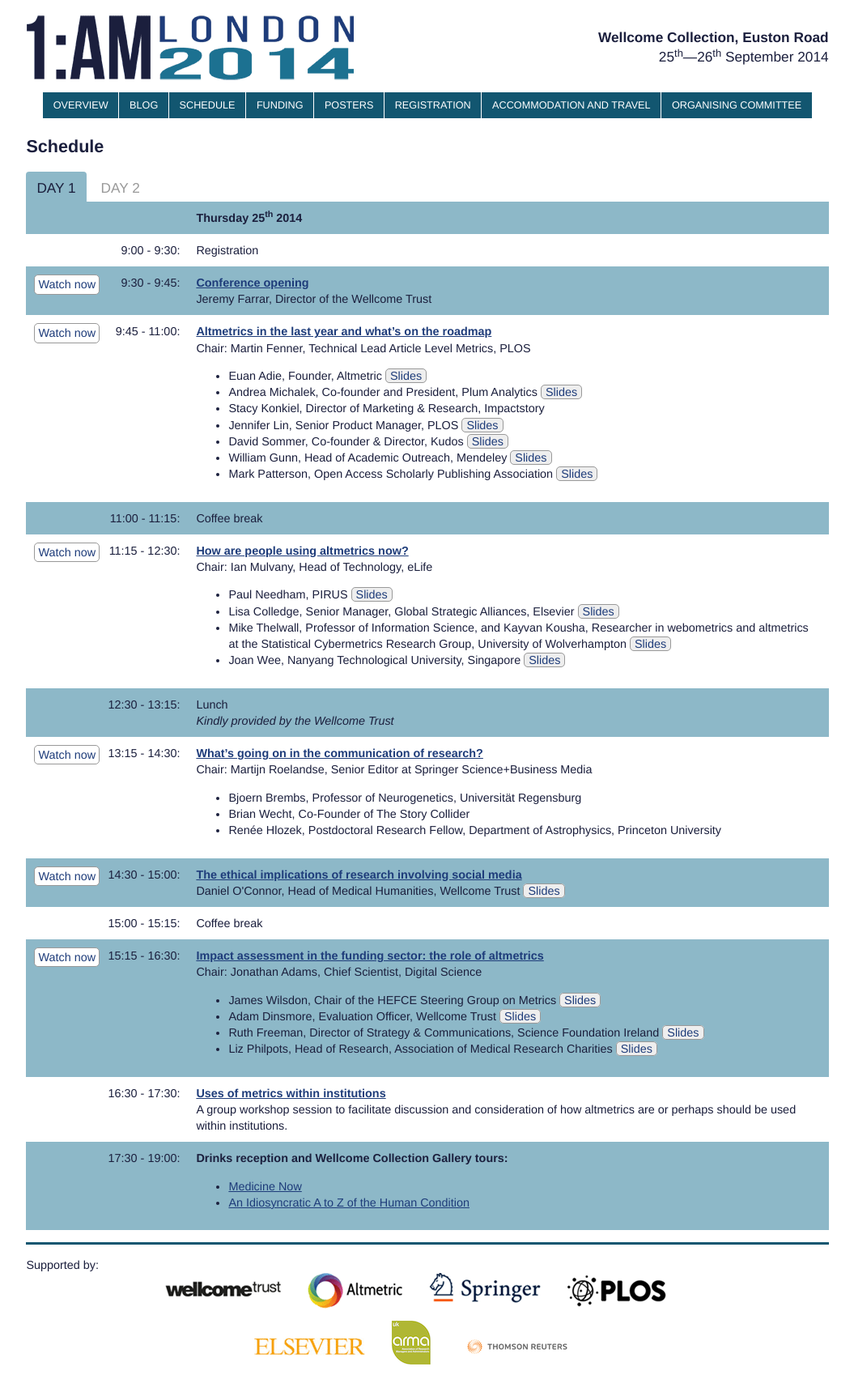
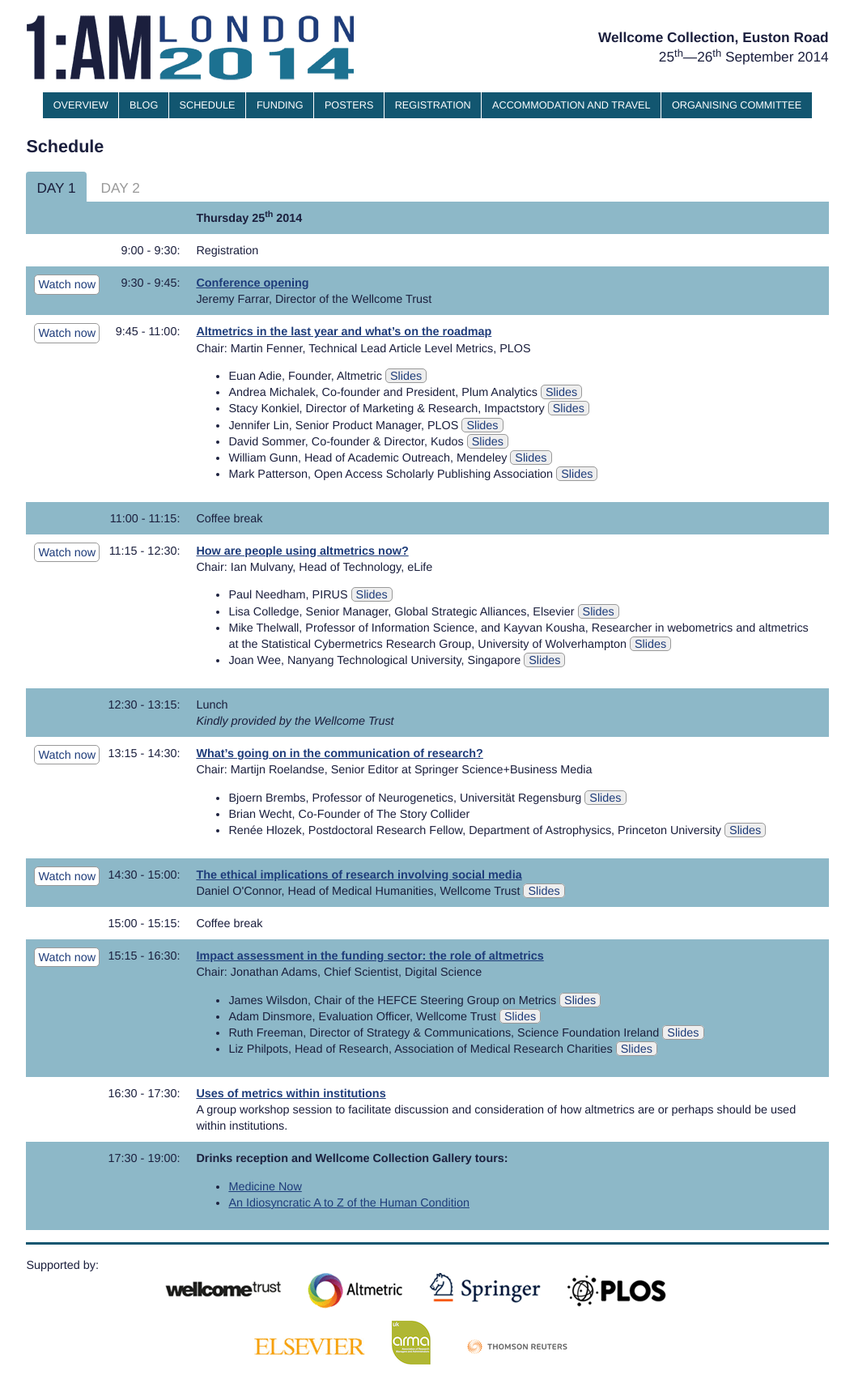
Before and after one commit to amconference/amconference.github.io, a Jekyll site: the page built from schedule/index.html, in a window 1280 px wide. Shown: the whole page at 81% size, without its empty margins (112-1167 px from the left). Built offline with Jekyll 4.4.1, drawn with Linux system fonts in a browser that asks for light colours; nearby versions of some CDN libraries.

Commit message:
Add slides

```diff
--- a/_layouts/schedule.html
+++ b/_layouts/schedule.html
@@ -51,7 +51,7 @@
                           <li>Euan Adie, Founder, Altmetric <a class="slides" href="/slides/altmetrics-in-the-last-year/euan-adie.pptx">Slides</a></li>
 							<li>Andrea Michalek, Co-founder and President, Plum Analytics <a class="slides" href="/slides/altmetrics-in-the-last-year/andrea-michalek.pptx">Slides</a></li>
 							<li>
-								Stacy Konkiel, Director of Marketing & Research, Impactstory
+                              Stacy Konkiel, Director of Marketing & Research, Impactstory <a class="slides" href="http://www.slideshare.net/Impactstory/1am-conference-impactstory-presentation-39538991">Slides</a>
 							</li>
 							<li>Jennifer Lin, Senior Product Manager, PLOS <a class="slides" href="/slides/altmetrics-in-the-last-year/jennifer-lin.pptx">Slides</a></li>
 							<li>David Sommer, Co-founder & Director, Kudos <a class="slides" href="/slides/altmetrics-in-the-last-year/david-sommer.pptx">Slides</a></li>
@@ -106,11 +106,11 @@
 						Chair: Martijn Roelandse, Senior Editor at Springer Science+Business Media
 						<ul>
 							<li>
-								Bjoern Brembs, Professor of Neurogenetics, Universität Regensburg
+                              Bjoern Brembs, Professor of Neurogenetics, Universität Regensburg <a class="slides" href="/slides/communication-of-research/bjoern-brembs.pptx">Slides</a>
 							</li>
 							<li>Brian Wecht, Co-Founder of The Story Collider</li>
 							<li>
-								Renée Hlozek, Postdoctoral Research Fellow, Department of Astrophysics, Princeton University
+                              Renée Hlozek, Postdoctoral Research Fellow, Department of Astrophysics, Princeton University <a class="slides" href="/slides/communication-of-research/renee-hlozek.pptx">Slides</a>
 							</li>
 						</ul>
 					</td>
@@ -235,8 +235,8 @@
 						<br/>
 						Chair: Euan Adie, Founder, Altmetric
 						<ul>
-							<li>Geoff Bilder, Director of Strategic Initiatives, CrossRef</li>
-							<li>Cameron Neylon, Director of Advocacy, PLOS</li>
+                          <li>Geoff Bilder, Director of Strategic Initiatives, CrossRef <a class="slides" href="/slides/lessons-learnt/geoff-bilder-and-cameron-neylon.pdf">Slides</a></li>
+							<li>Cameron Neylon, Director of Advocacy, PLOS <a class="slides" href="/slides/lessons-learnt/geoff-bilder-and-cameron-neylon.pdf">Slides</a></li>
 						</ul>
 					</td>
 				</tr>
```
Also changed, not shown: 3 other files.
